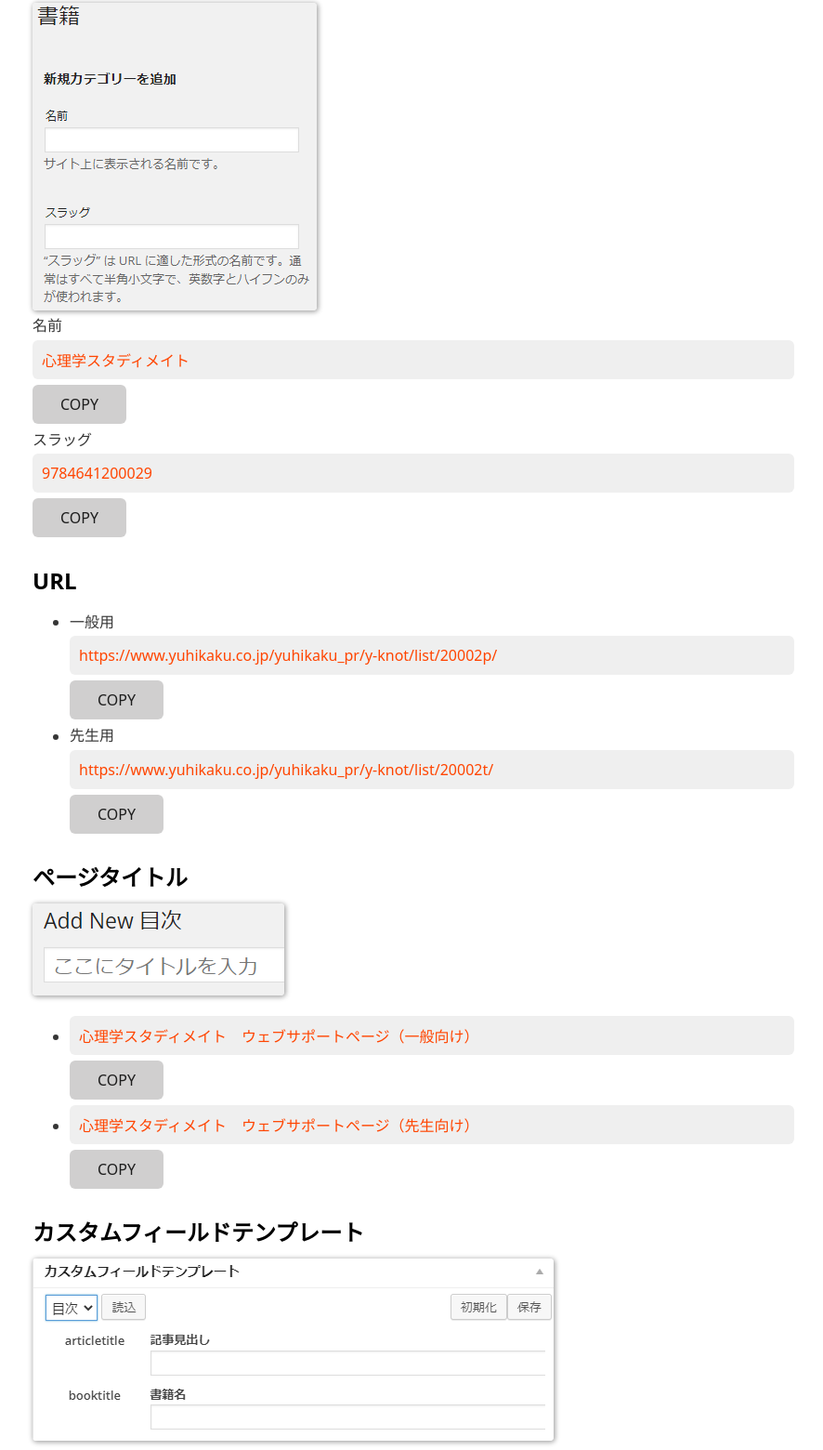
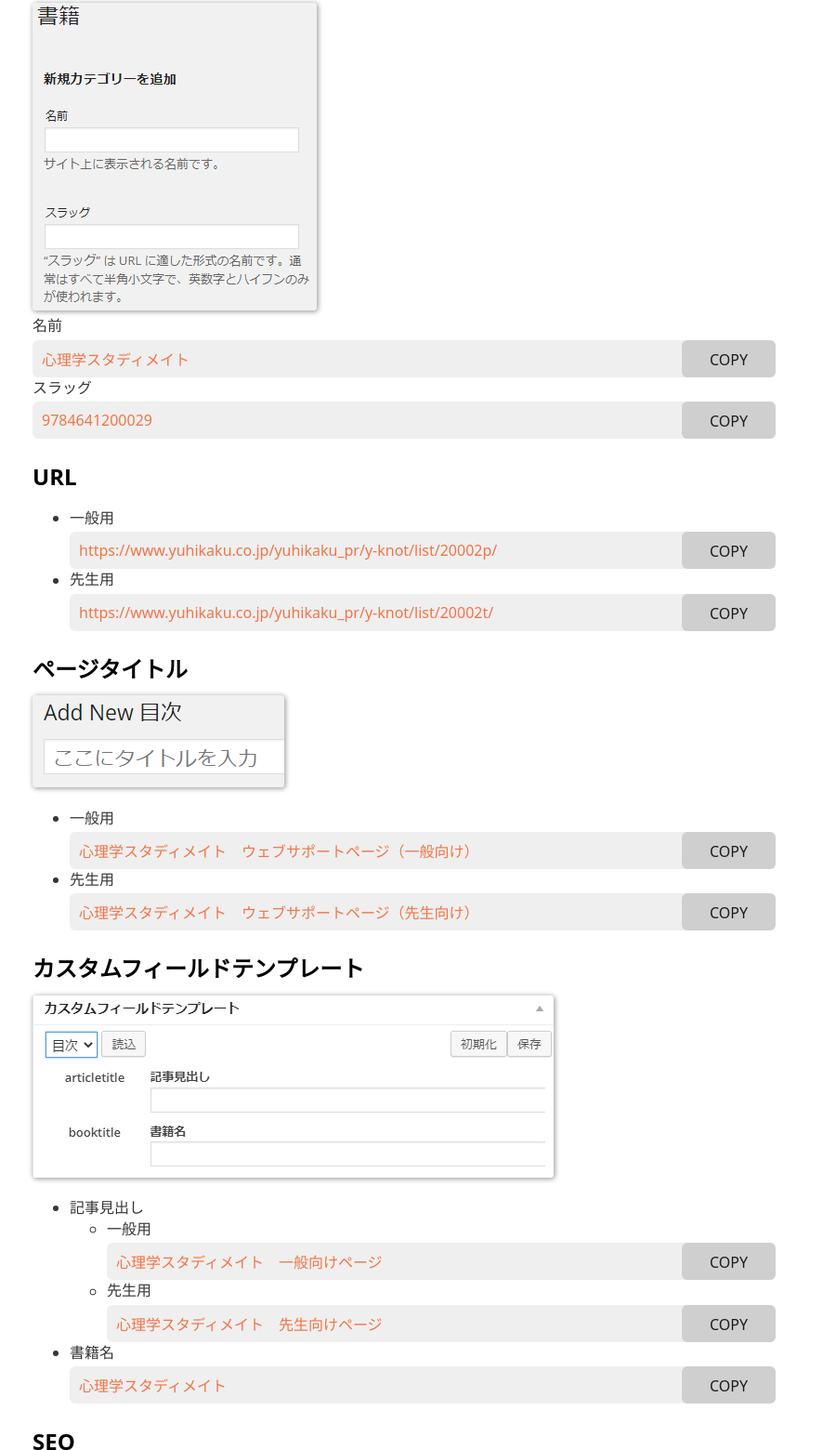
Before and after one commit to AWtnb/yhk-wordpress-rule, a plain HTML site: page index.html in a window 1280 px wide. Shown: the part 243-1803 px from the top of the page at 93% size, without its empty margins (205-1091 px from the left). Drawn offline with nearby package versions, Linux system fonts and the light colour scheme.

Commit message:
re-style

```diff
--- a/index.html
+++ b/index.html
@@ -13,6 +13,7 @@
 
 <body>
     <div id="app">
+        <!-- --------------- -->
         <div class="horizon">
             <div>
                 <label for="userInputBookTitle">書名</label>
@@ -27,28 +28,24 @@
         <h1>目次</h1>
         <h2>書籍の新規登録</h2>
         <div><img src="./images/new-book-category.png" alt="new-book-category.png"></div>
-        <label>名前</label>
-        <input-example :example="simplest"></input-example>
-        <label>スラッグ</label>
-        <input-example :example="isbn13"></input-example>
+        <input-example :example="simplest">名前</input-example>
+        <input-example :example="isbn13">スラッグ</input-example>
         <!-- --------------- -->
         <h2>URL</h2>
         <ul>
             <li>
-                <label>一般用</label>
-                <input-example :example="mokujiPageUrlForGenelal"></input-example>
+                <input-example :example="mokujiPageUrlForGenelal">一般用</input-example>
             </li>
             <li>
-                <label>先生用</label>
-                <input-example :example="mokujiPageUrlForLimited"></input-example>
+                <input-example :example="mokujiPageUrlForLimited">先生用</input-example>
             </li>
         </ul>
         <!-- --------------- -->
         <h2>ページタイトル</h2>
         <div><img src="./images/new-mokuji-page-title.png" alt="new-mokuji-page-title.png"></div>
         <ul>
-            <li><input-example :example="mokujiPageTitleForGenelal"></input-example></li>
-            <li><input-example :example="mokujiPageTitleForLimited"></input-example></li>
+            <li><input-example :example="mokujiPageTitleForGenelal">一般用</input-example></li>
+            <li><input-example :example="mokujiPageTitleForLimited">先生用</input-example></li>
         </ul>
         <!-- --------------- -->
         <h2>カスタムフィールドテンプレート</h2>
@@ -56,13 +53,12 @@
         <ul>
             <li>記事見出し
                 <ul>
-                    <li><input-example :example="mokujiArticleTitleForGenelal"></input-example></li>
-                    <li><input-example :example="mokujiArticleTitleForLimited"></input-example></li>
+                    <li><input-example :example="mokujiArticleTitleForGenelal">一般用</input-example></li>
+                    <li><input-example :example="mokujiArticleTitleForLimited">先生用</input-example></li>
                 </ul>
             </li>
             <li>
-                <label>書籍名</label>
-                <input-example :example="simplest"></input-example>
+                <input-example :example="simplest">書籍名</input-example>
             </li>
         </ul>
         <!-- --------------- -->
@@ -70,8 +66,8 @@
         <h3><code>Title</code></h3>
         <div><img src="./images/new-seo-title.png" alt="new-seo-title.png"></div>
         <ul>
-            <li><input-example :example="mokujiPageTitleForGenelal"></input-example></li>
-            <li><input-example :example="mokujiPageTitleForLimited"></input-example></li>
+            <li><input-example :example="mokujiPageTitleForGenelal">一般用</input-example></li>
+            <li><input-example :example="mokujiPageTitleForLimited">先生用</input-example></li>
         </ul>
         <h3><code>Custom Image</code></h3>
         <div><img src="./images/new-custom-image.png" alt="new-custom-image.png"></div>
@@ -113,12 +109,10 @@
         </div>
         <ul>
             <li>
-                <label>一般用</label>
-                <input-example :example="supportPageUrlForGenelal"></input-example>
+                <input-example :example="supportPageUrlForGenelal">一般用</input-example>
             </li>
             <li>
-                <label>先生用</label>
-                <input-example :example="supportPageUrlForLimited"></input-example>
+                <input-example :example="supportPageUrlForLimited">先生用</input-example>
             </li>
         </ul>
         <h2>サポートページ名</h2>
@@ -185,8 +179,13 @@
             },
             template: `
             <div class="input-example">
-                <input type="text" disabled :value=example>
-                <copy-button :content="example">COPY</copy-button>
+                <label>
+                    <slot></slot>
+                </label>
+                <div class="box">
+                    <input type="text" disabled :value=example>
+                    <copy-button :content="example">COPY</copy-button>
+                </div>
             </div>
             `
         };
--- a/style.css
+++ b/style.css
@@ -1,15 +1,3 @@
-input[type="text"]:disabled {
-    width: 100%;
-    cursor: auto;
-    color: #f17547;
-    opacity: 1;
-}
-@media (prefers-color-scheme: light) {
-    input[type="text"]:disabled {
-        color: #ff4500;
-    }
-}
-
 body {
   margin-bottom: 60vh;
 }
@@ -19,8 +7,8 @@ h1 {
   border-top: 4px solid #aaa;
 }
 
-.horizon+h1 {
-    margin-top: .5em;
+.horizon + h1 {
+  margin-top: 0.5em;
 }
 
 img {
@@ -43,7 +31,35 @@ img {
   min-width: 40%;
 }
 
-button:active {
+.box {
+  position: relative;
+  height: 40px;
+}
+.box button,
+.box input {
+  position: absolute;
+  margin: 0;
+  height: 100%;
+}
+.box input[type="text"]:disabled {
+  box-sizing: border-box;
+  width: 100%;
+  cursor: auto;
+  color: #f17547;
+  opacity: 1;
+}
+@media (prefers-color-scheme: light) {
+  input[type="text"]:disabled {
+    color: #ff4500;
+  }
+}
+
+.box button {
+  margin: 0;
+  right: 0;
+}
+
+.box button:active {
   transform: none;
 }
 
```
Lines whose indentation alone changed are shown as unchanged.
